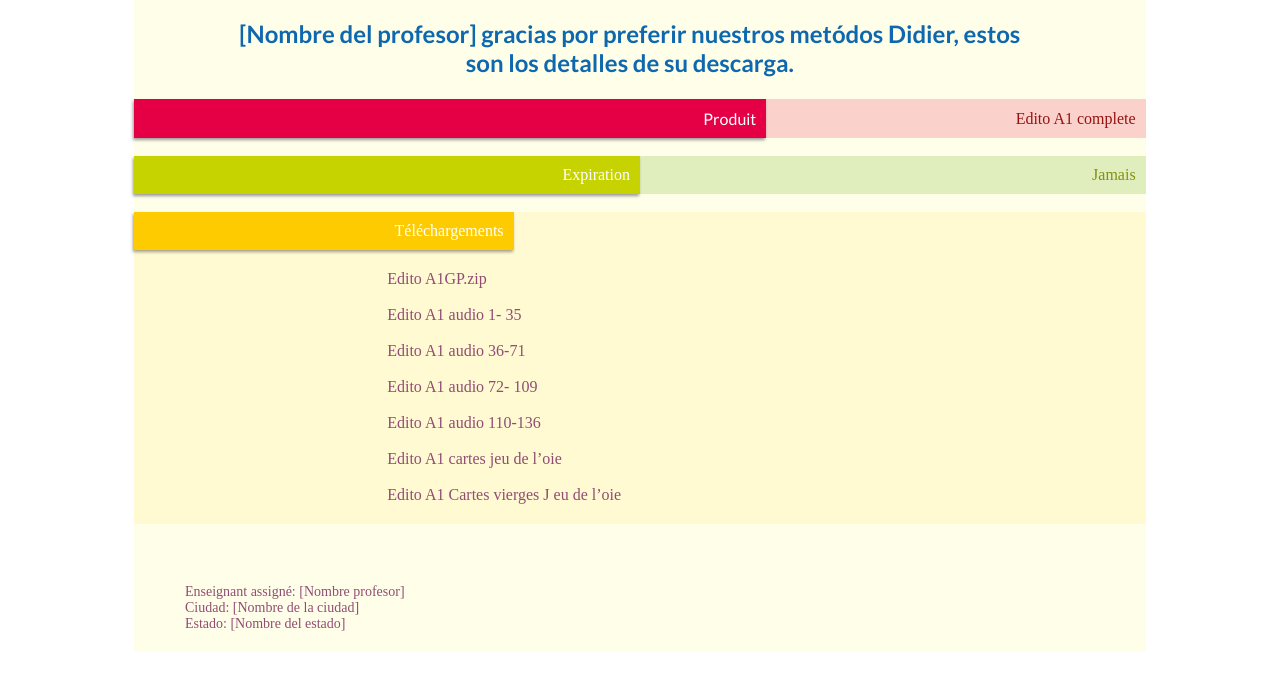
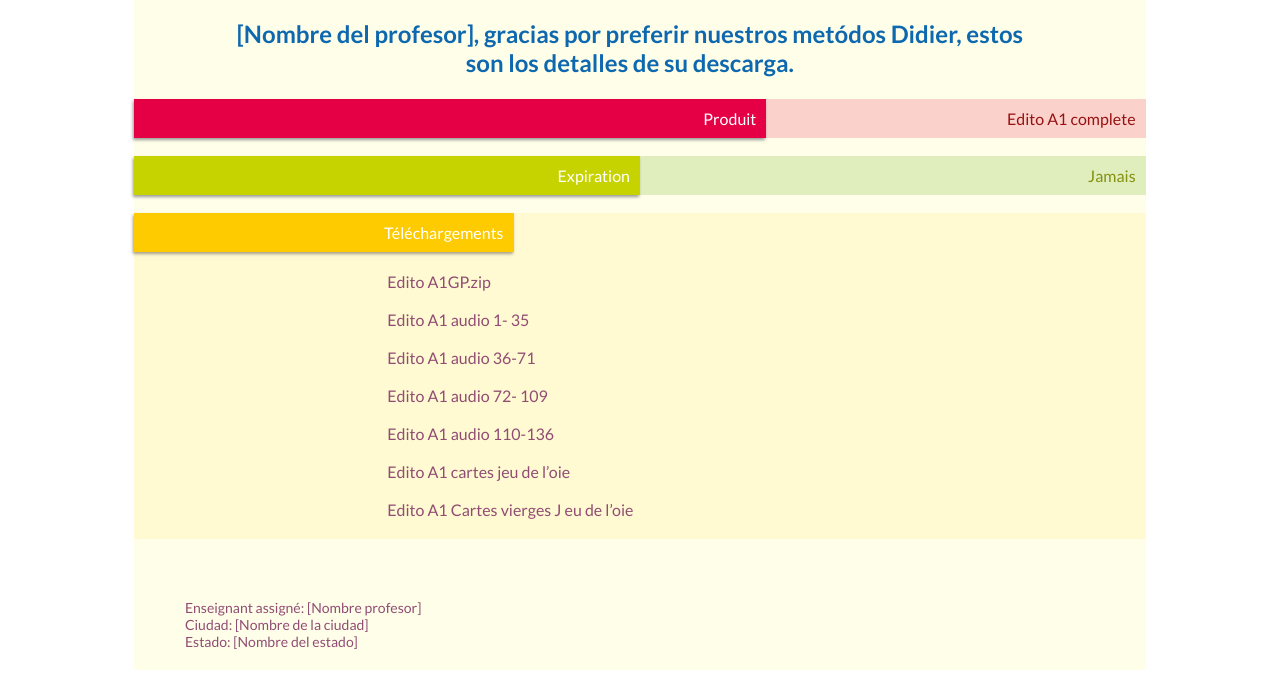
Before and after one commit to alis27/mail-blandine, a plain HTML site: page index.html in a window 1280 px wide. Shown: the part 305-983 px from the top of the page. Drawn offline with Linux system fonts and the light colour scheme.

Commit message:
cambio imagen

```diff
--- a/index.html
+++ b/index.html
@@ -9,43 +9,43 @@
   <table style=" width:100%; border-collapse:  collapse;">
     <tbody>
       <tr>
-        <td><img src="img/en-mail-blan.png" style="width:100%;"></td>
+        <td><img src="https://raw.githubusercontent.com/alis27/mail-blandine/master/img/en-mail-blan.png" style="width:100%;"></td>
       </tr>
     </tbody>
   </table>
 <div style="padding-top: 10px;background-color: #ffffe9;margin-left: 10%;margin-right: 10%;">
-    <h2 style="width:80%;/* font-size: 24px; */text-align:  center;font-family:  lato;color: #0e68af;padding-left: 9%;">[Nombre del profesor] gracias por preferir nuestros metódos Didier, estos son los detalles de su descarga.</h2>
+    <h2 style="width:80%;/* font-size: 24px; */text-align:  center;font-family:  lato;color: #0e68af;padding-left: 9%;">[Nombre del profesor], gracias por preferir nuestros metódos Didier, estos son los detalles de su descarga.</h2>
     <table style="width: 100%;border-collapse:  collapse;/* margin-left: 9%; */">
       <thead><tr><th style="width: 12.5%;"></th><th style="width: 12.5%;"></th><th style="width: 12.5%;"></th><th style="width: 12.5%;"></th><th style="width: 12.5%;"></th><th style="width: 12.5%;"></th><th style="width: 12.5%;"></th><th style="width: 12.5%;"></th></tr></thead>
         <tbody>
           <tr style="">
             <td style="box-shadow: -1px 2px 3px 0px rgba(153,153,153,1);font-family: lato;font-stretch: condensed;background-color:#E50046;color: white;text-align:  right;padding: 10px;" colspan="5">Produit</td>
-            <td style="background-color: rgba(229, 0, 70, 0.18);color: #961212;text-align:  right;padding: 10px;" colspan="3">Edito A1 complete</td></tr>
+            <td style="background-color: rgba(229, 0, 70, 0.18);color: #961212;text-align:  right;padding: 10px; font-family: lato;" colspan="3">Edito A1 complete</td></tr>
           <tr style="height: 18px;"></tr>
           <tr style="border-collapse:  collapse;padding:  0;">
-            <td style="background-color:#C7D301;color: white;text-align:  right;box-shadow: -1px 2px 3px 0px rgba(153,153,153,1);padding: 10px;" colspan="4">Expiration</td>
-            <td style="text-align:  right;background-color: #8bc34a47;color: #849010;border-collapse:  collapse;padding:  10px;" colspan="4">Jamais</td></tr>
+            <td style="background-color:#C7D301;color: white;text-align:  right;box-shadow: -1px 2px 3px 0px rgba(153,153,153,1);padding: 10px; font-family: lato;" colspan="4">Expiration</td>
+            <td style="text-align:  right;background-color: #8bc34a47;color: #849010;border-collapse:  collapse;padding:  10px; font-family: lato;" colspan="4">Jamais</td></tr>
           <tr style="height: 18px;"></tr>
           <tr style="border-collapse:  collapse;">
-            <td style="background-color: #FECB00;color: white;text-align:  right;box-shadow: -1px 2px 3px 0px rgba(153,153,153,1);padding: 10px;" colspan="3">Téléchargements</td>
-            <td style="text-align:  right;background-color: rgba(254, 203, 0, .1);color: #e0911c;border-collapse: collapse;" colspan="5"></td></tr>
+            <td style="background-color: #FECB00;color: white;text-align:  right;box-shadow: -1px 2px 3px 0px rgba(153,153,153,1); font-family: lato;padding: 10px;" colspan="3">Téléchargements</td>
+            <td style="text-align:  right;background-color: rgba(254, 203, 0, .1);color: #e0911c;border-collapse: collapse; font-family: lato;" colspan="5"></td></tr>
           <tr style="border-collapse:  collapse;padding:  0;">
-            <td style="text-align: left;background-color: rgba(254, 203, 0, .1);color: #e0911c;border-collapse: collapse;padding: 10px;padding-left: 25%;padding-bottom: 20px;padding-top: 20px;" colspan="8">
-              <a style="text-decoration: none;color: #914C74;" href="">Edito A1GP.zip</a><br><br>
-              <a style="text-decoration: none;color: #914C74;" href="">Edito A1 audio 1- 35</a><br><br>
-              <a style="text-decoration: none;color: #914C74;" href="">Edito A1 audio 36-71</a><br><br>
-              <a style="text-decoration: none;color: #914C74;" href="">Edito A1 audio 72- 109</a><br><br>
-              <a style="text-decoration: none;color: #914C74;" href="">Edito A1 audio 110-136</a><br><br>
-              <a style="text-decoration: none;color: #914C74;" href="">Edito A1 cartes jeu de l’oie</a><br><br>
-              <a style="text-decoration: none;color: #914C74;" href="">Edito A1 Cartes vierges J eu de l’oie</a>
+            <td style="text-align: left;background-color: rgba(254, 203, 0, .1);color: #e0911c;border-collapse: collapse;padding: 10px;padding-left: 25%;padding-bottom: 20px;padding-top: 20px; font-family: lato;" colspan="8">
+              <a style="text-decoration: none;color: #914C74; font-family: lato;" href="">Edito A1GP.zip</a><br><br>
+              <a style="text-decoration: none;color: #914C74; font-family: lato;" href="">Edito A1 audio 1- 35</a><br><br>
+              <a style="text-decoration: none;color: #914C74; font-family: lato;" href="">Edito A1 audio 36-71</a><br><br>
+              <a style="text-decoration: none;color: #914C74; font-family: lato;" href="">Edito A1 audio 72- 109</a><br><br>
+              <a style="text-decoration: none;color: #914C74; font-family: lato;" href="">Edito A1 audio 110-136</a><br><br>
+              <a style="text-decoration: none;color: #914C74; font-family: lato;" href="">Edito A1 cartes jeu de l’oie</a><br><br>
+              <a style="text-decoration: none;color: #914C74; font-family: lato;" href="">Edito A1 Cartes vierges J eu de l’oie</a>
             </td>
           </tr>
           <tr style="border-collapse:  collapse;padding:  0;">
-            <td style="text-align: left;background-color: #ffffe9;color: #e0911c;border-collapse: collapse;padding: 10px;padding-left: 25%;padding-bottom: 20px;padding-top: 20px;" colspan="8">
+            <td style="text-align: left;background-color: #ffffe9;color: #e0911c;border-collapse: collapse;padding: 10px;padding-left: 25%;padding-bottom: 20px;padding-top: 20px; font-family: lato;" colspan="8">
             </td>
           </tr>
           <tr style="border-collapse:  collapse;padding:  0;">
-            <td style="text-align: left;background-color: #ffffe9;color: #914C74;border-collapse: collapse;padding: 10px;padding-left: 5%;padding-bottom: 20px;padding-top: 20px;font-size: 14px;" colspan="8">Enseignant assigné: [Nombre profesor]<br>Ciudad: [Nombre de la ciudad]<br>Estado: [Nombre del estado]
+            <td style="text-align: left;background-color: #ffffe9;color: #914C74;border-collapse: collapse;padding: 10px;padding-left: 5%;padding-bottom: 20px;padding-top: 20px;font-size: 14px; font-family: lato;" colspan="8">Enseignant assigné: [Nombre profesor]<br>Ciudad: [Nombre de la ciudad]<br>Estado: [Nombre del estado]
             </td>
           </tr>
         </tbody>
```
Also changed, not shown: img/en-mail-blan.png.
